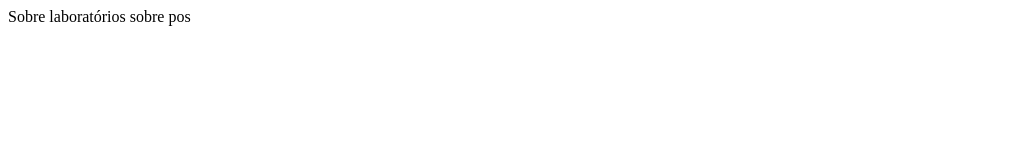
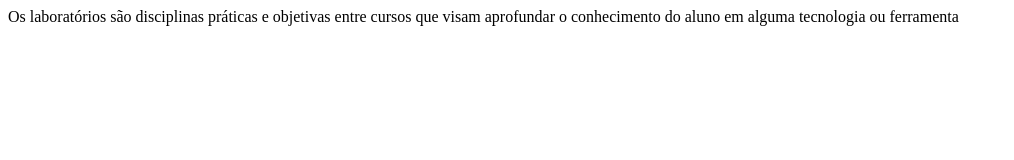
Before and after one commit to EdnaLima2022/portal, a plain HTML site: page sobre.html in a window 1280 px wide. Shown: the whole page, without its empty margins (0-1014 px from the left). Drawn offline with Linux system fonts and the light colour scheme.

Commit message:
commit de um fork

```diff
--- a/sobre.html
+++ b/sobre.html
@@ -1,6 +1,6 @@
 <html>
-  <title>Laboratórios</title>
-  <body>
-    <div>Sobre laboratórios sobre pos</div>
-  </body>
+    <title>Laboratorios da pós gradução</title>
+    <body>
+        <div>Os laboratórios são disciplinas práticas e objetivas entre cursos que visam aprofundar o conhecimento do aluno em alguma tecnologia ou ferramenta</div>
+    </body>
 </html>
```
